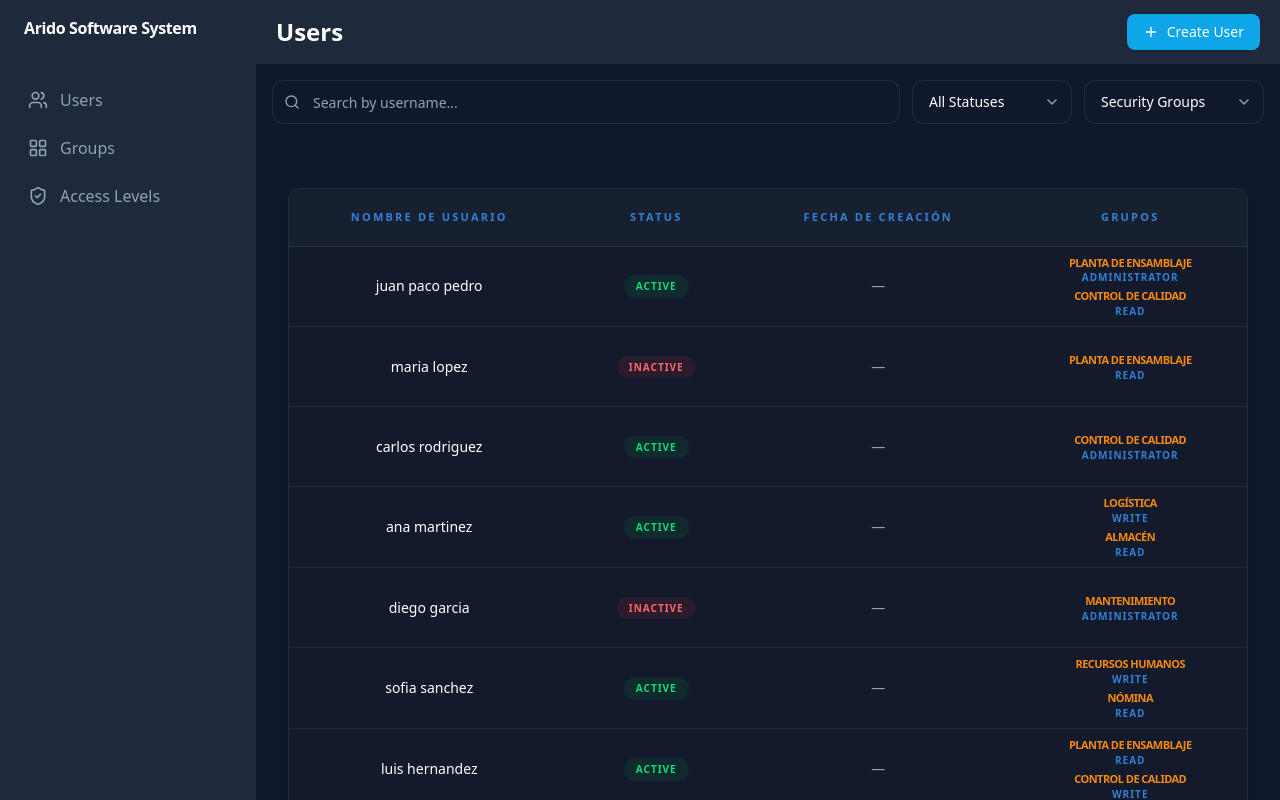
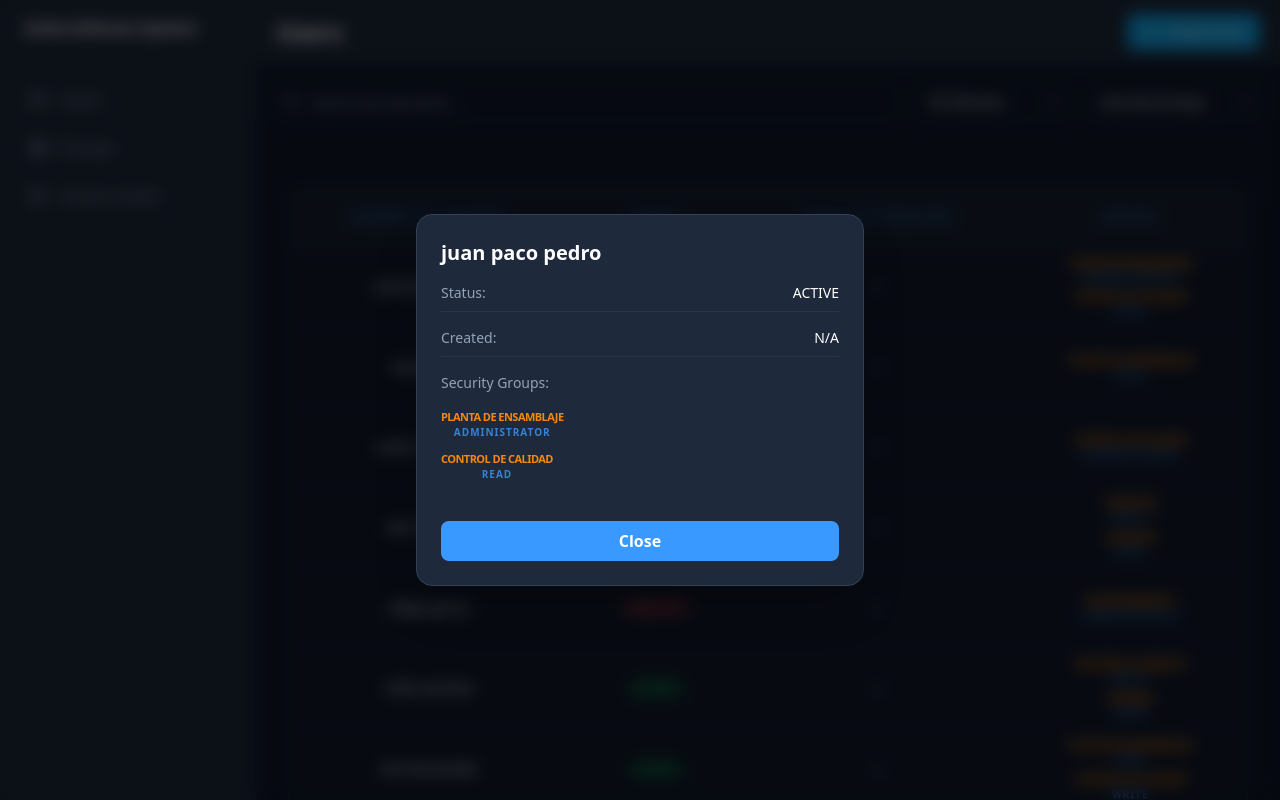
Before and after one commit to tadeowoto/Arido-Software-Challenge-Dashboard, a Next.js app: page / in a window 1280 px wide. Both pictures are taken after a click on the element 768 px from the left and 286 px from the top of the page. Shown: the top 800 px of the page. Built offline with nearby package versions, Linux system fonts and the light colour scheme.

Commit message:
feat(user-modal): first styles to user modal and added to the main page

```diff
--- a/components/Table.tsx
+++ b/components/Table.tsx
@@ -2,15 +2,17 @@
 import { UserResponse } from "@/types/userTypes";
 import GroupItem from "./GroupItem";
 import StatusItem from "./StatusItem";
+import { useState } from "react";
+import UserModal from "./UserModal";
+
 interface TableProps {
   columns: { header: string; key: string }[];
   data: UserResponse[];
 }
-function handleRowClick(row: UserResponse) {
-  console.log(row);
-}
 
 export default function Table({ columns, data }: TableProps) {
+  const [selectedUser, setSelectedUser] = useState<UserResponse | null>(null);
+
   return (
     <div className="w-full px-4 py-2 ">
       <div className="w-full overflow-x-auto rounded-xl border border-border-dark/50 bg-surface-dark/20 shadow-lg">
@@ -32,7 +34,7 @@ export default function Table({ columns, data }: TableProps) {
               <tr
                 key={index}
                 className="border-b border-border-dark/40 hover:bg-white/2 transition-colors h-20 min-h-20 hover:cursor-pointer"
-                onClick={() => handleRowClick(row)}
+                onClick={() => setSelectedUser(row)}
               >
                 <td className="px-6 py-2 align-middle">
                   <p className="font-medium text-white">{row.username}</p>
@@ -55,6 +57,13 @@ export default function Table({ columns, data }: TableProps) {
           </tbody>
         </table>
       </div>
+      {selectedUser && (
+        <UserModal
+          userInfo={selectedUser}
+          open={!!selectedUser}
+          onclose={() => setSelectedUser(null)}
+        />
+      )}
     </div>
   );
 }
--- /dev/null
+++ b/components/UserModal.tsx
@@ -0,0 +1,58 @@
+import type { UserResponse } from "@/types/userTypes";
+import GroupItem from "./GroupItem";
+
+interface UserModalProps {
+  userInfo: UserResponse;
+  open?: boolean;
+  onclose: () => void;
+}
+
+export default function UserModal({ userInfo, open, onclose }: UserModalProps) {
+  if (!open) return null;
+
+  return (
+    <div className="fixed inset-0 z-100 flex items-center justify-center p-4">
+      <div
+        className="absolute inset-0 bg-black/60 backdrop-blur-sm"
+        onClick={onclose}
+      />
+      <div className="relative w-full max-w-md bg-surface-dark border border-border-dark p-6 rounded-2xl shadow-2xl animate-in fade-in zoom-in duration-200">
+        <h2 className="text-xl font-bold text-white mb-4">
+          {userInfo.username}
+        </h2>
+
+        <div className="space-y-4 text-sm">
+          <div className="flex justify-between border-b border-border-dark/50 pb-2">
+            <span className="text-text-secondary">Status:</span>
+            <span className="text-white font-medium">{userInfo.status}</span>
+          </div>
+
+          <div className="flex justify-between border-b border-border-dark/50 pb-2">
+            <span className="text-text-secondary">Created:</span>
+            <span className="text-white font-medium">
+              {userInfo.createdAt || "N/A"}
+            </span>
+          </div>
+
+          <div>
+            <span className="text-text-secondary block mb-2">
+              Security Groups:
+            </span>
+            <div className="flex flex-wrap  flex-col items-start gap-3 py-2">
+              {userInfo.groups.map((group, index) => (
+                <GroupItem key={index} group={group} />
+              ))}
+            </div>
+          </div>
+        </div>
+
+        <button
+          onClick={onclose}
+          className="w-full mt-8 py-2 bg-highlight-blue hover:bg-highlight-blue/90 text-white rounded-lg font-bold transition-all"
+        >
+          Close
+        </button>
+      </div>
+    </div>
+  );
+}
```
